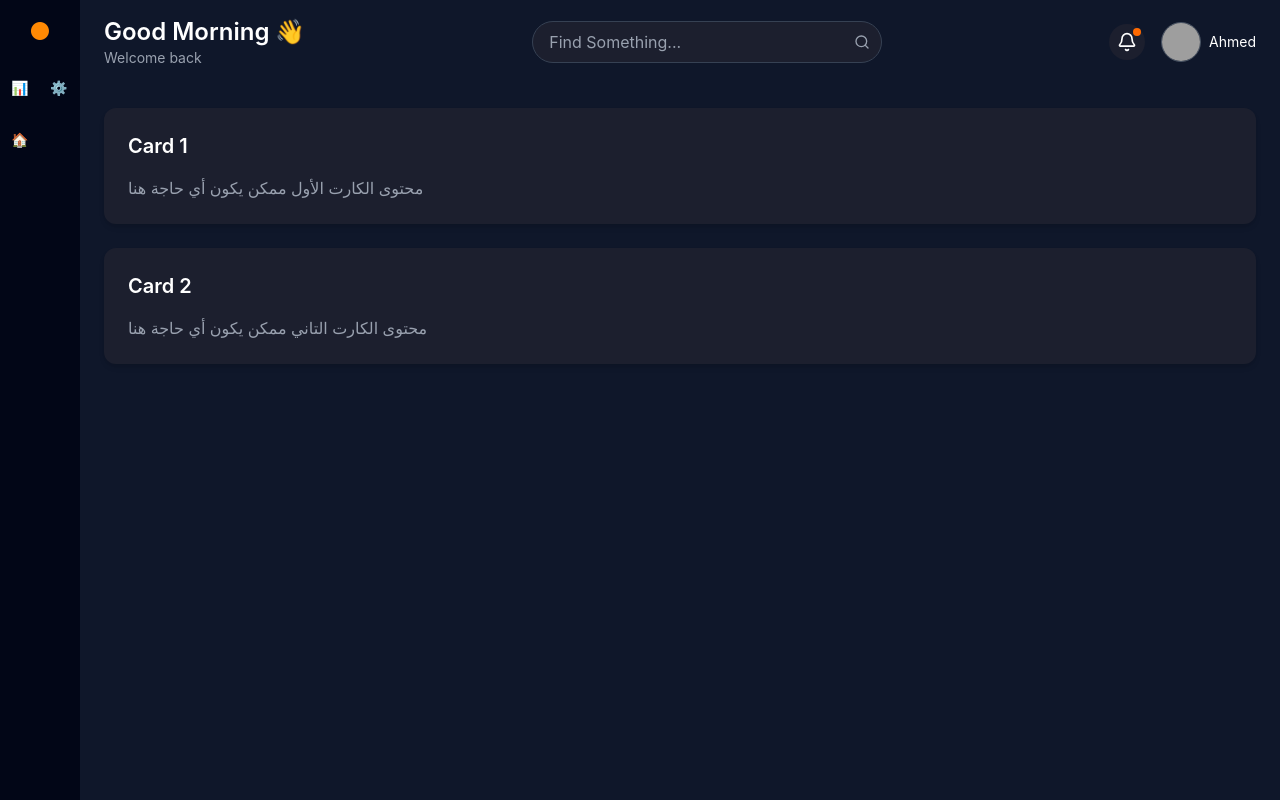
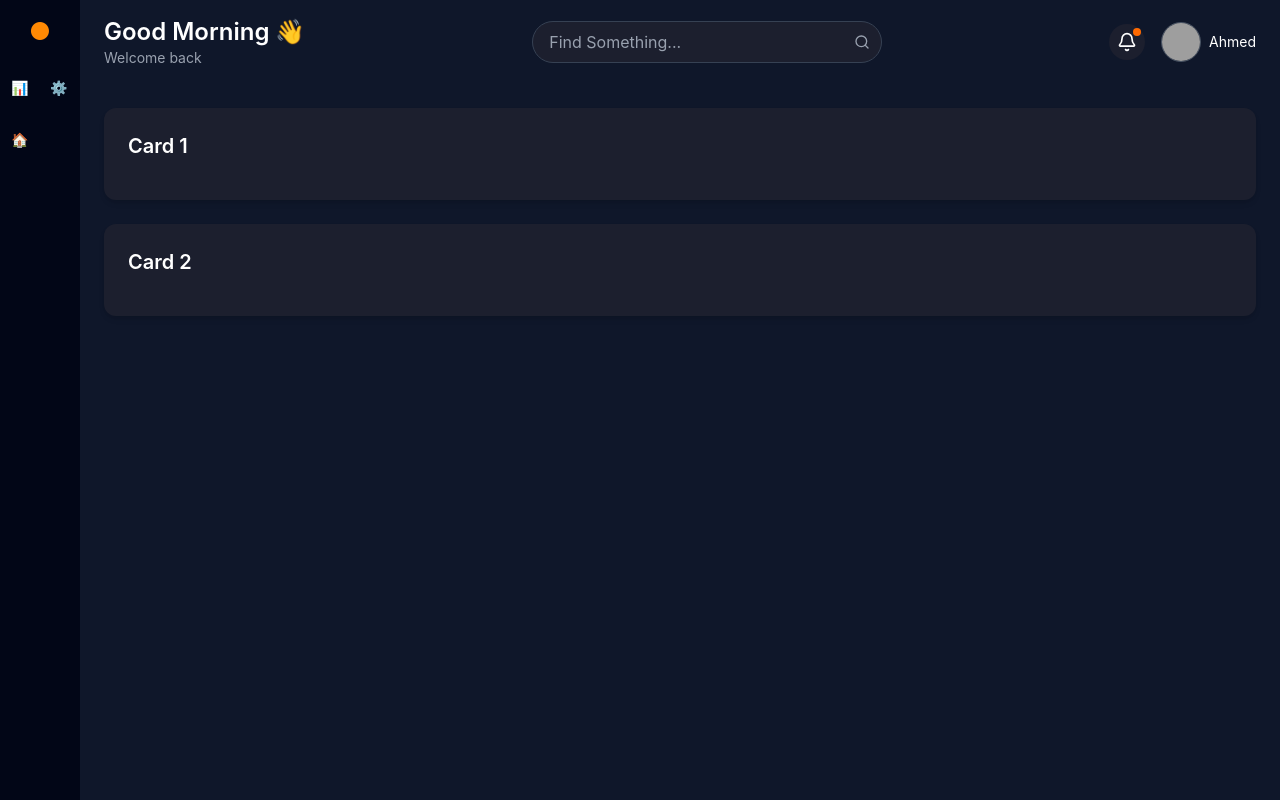
Before and after one commit to fjcj0/Dashboard, a React (Vite) app: page / in a window 1280 px wide. Built offline with nearby package versions, Linux system fonts and the light colour scheme; grey boxes are pictures that could not be loaded.

Commit message:
edit on dashboard

```diff
--- a/src/pages/DashBoard.jsx
+++ b/src/pages/DashBoard.jsx
@@ -4,30 +4,20 @@ import SidBar from "../component/sidbar/SidBar";
 const DashBoard = () => {
   return (
     <div className="flex min-h-screen bg-[#0f172a] text-white">
-      {/* Sidebar */}
       <SidBar />
 
-      {/* Main Content */}
       <div className="flex-1 flex flex-col">
-        {/* Header */}
         <Header />
 
-        {/* Cards Section */}
         <div className="p-6 flex flex-col gap-6">
-          {/* Card 1 */}
           <div className="bg-[#1c1f2e] rounded-xl p-6 shadow-md hover:shadow-lg transition">
             <h2 className="text-xl font-semibold mb-4">Card 1</h2>
-            <p className="text-gray-400">
-              محتوى الكارت الأول ممكن يكون أي حاجة هنا
-            </p>
+            <p className="text-gray-400"></p>
           </div>
 
-          {/* Card 2 */}
           <div className="bg-[#1c1f2e] rounded-xl p-6 shadow-md hover:shadow-lg transition">
             <h2 className="text-xl font-semibold mb-4">Card 2</h2>
-            <p className="text-gray-400">
-              محتوى الكارت التاني ممكن يكون أي حاجة هنا
-            </p>
+            <p className="text-gray-400"></p>
           </div>
         </div>
       </div>
```
